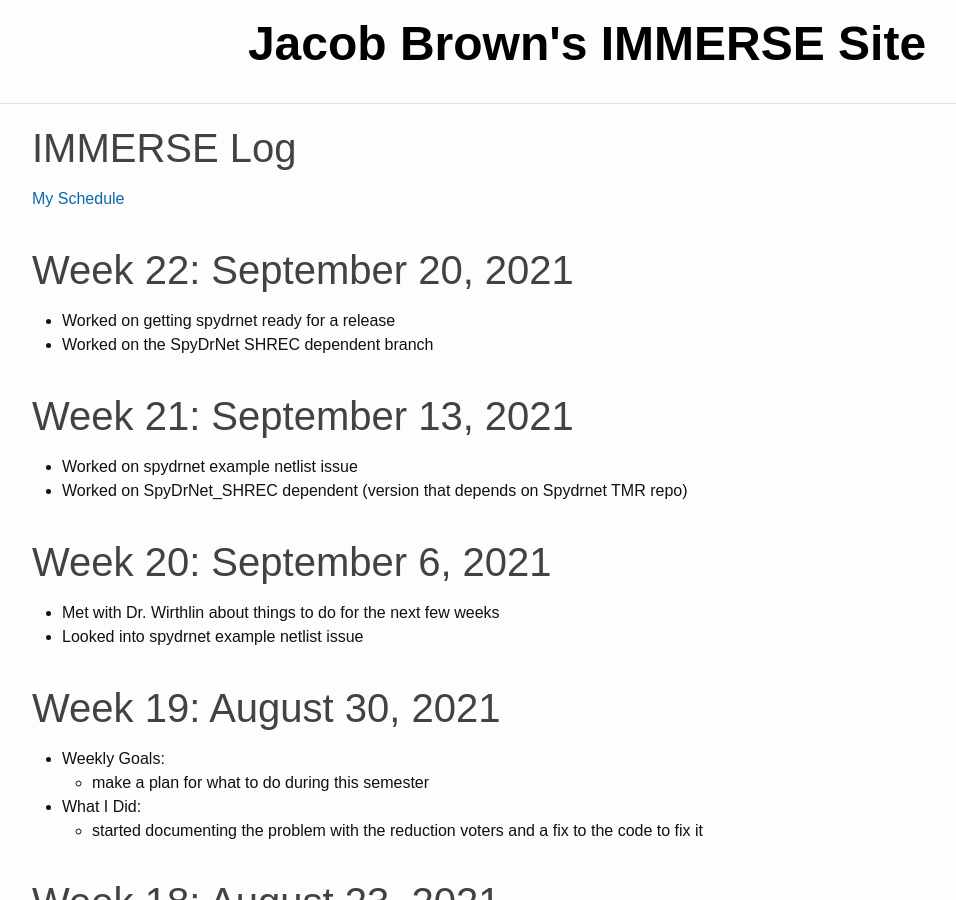
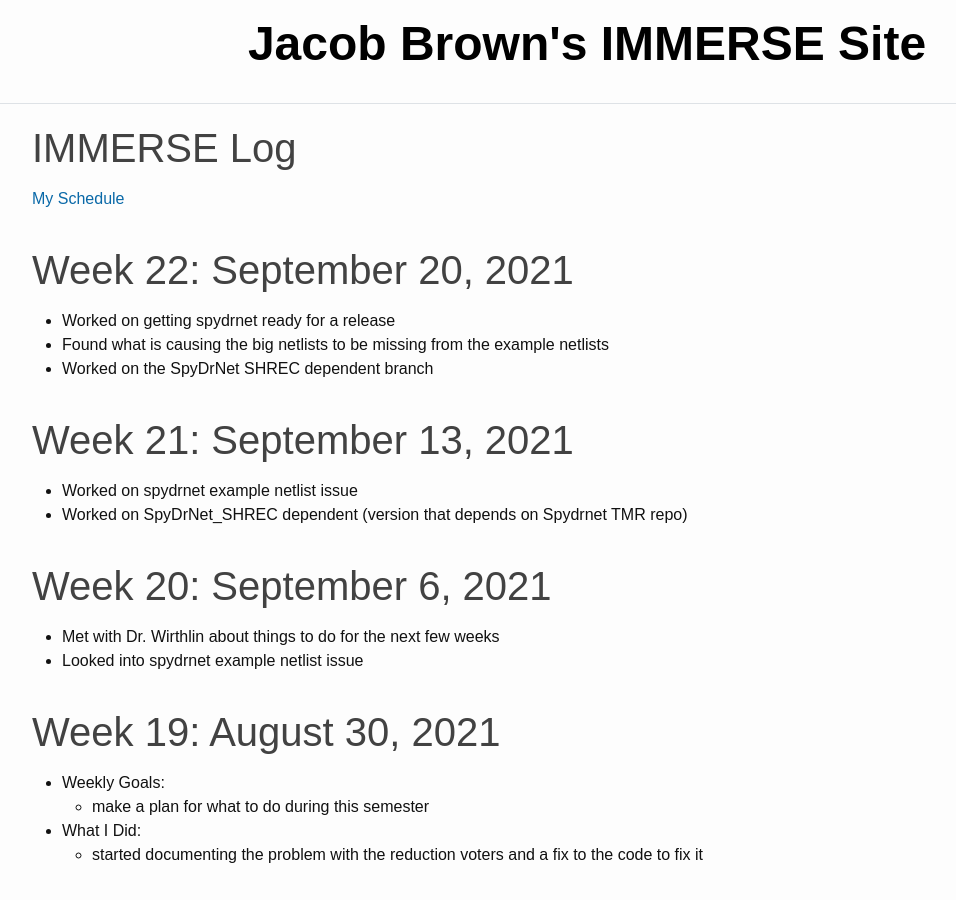
Before and after one commit to jacobdbrown4/jacob_brown, a Jekyll site: the page built from _pages/log.md, in a window 1280 px wide and 900 px high. Shown: the whole window, without its empty margins (53-1009 px from the left). Built offline with Jekyll 4.4.1, drawn with Linux system fonts in a browser that asks for light colours.

Commit message:
updated log

```diff
--- a/_pages/log.md
+++ b/_pages/log.md
@@ -6,6 +6,7 @@ title: IMMERSE Log
 [My Schedule](https://jacobdbrown4.github.io/jacob_brown//pages/schedule/)
 # Week 22: September 20, 2021
 * Worked on getting spydrnet ready for a release
+* Found what is causing the big netlists to be missing from the example netlists
 * Worked on the SpyDrNet SHREC dependent branch
 
 # Week 21: September 13, 2021
```
